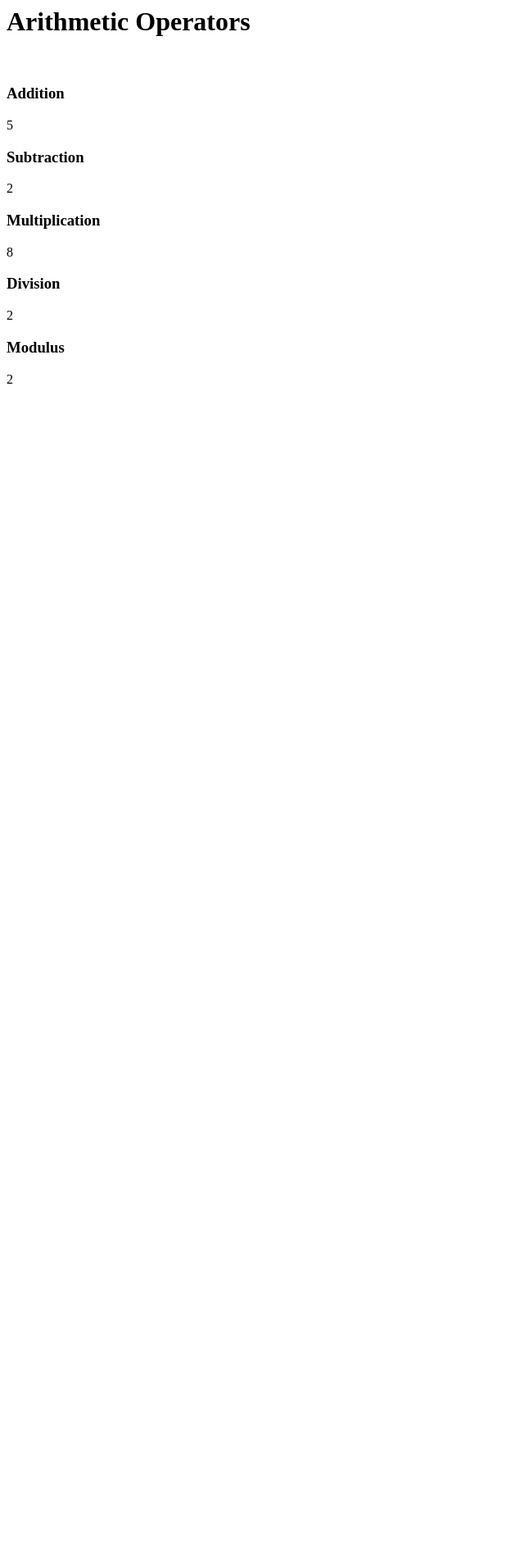
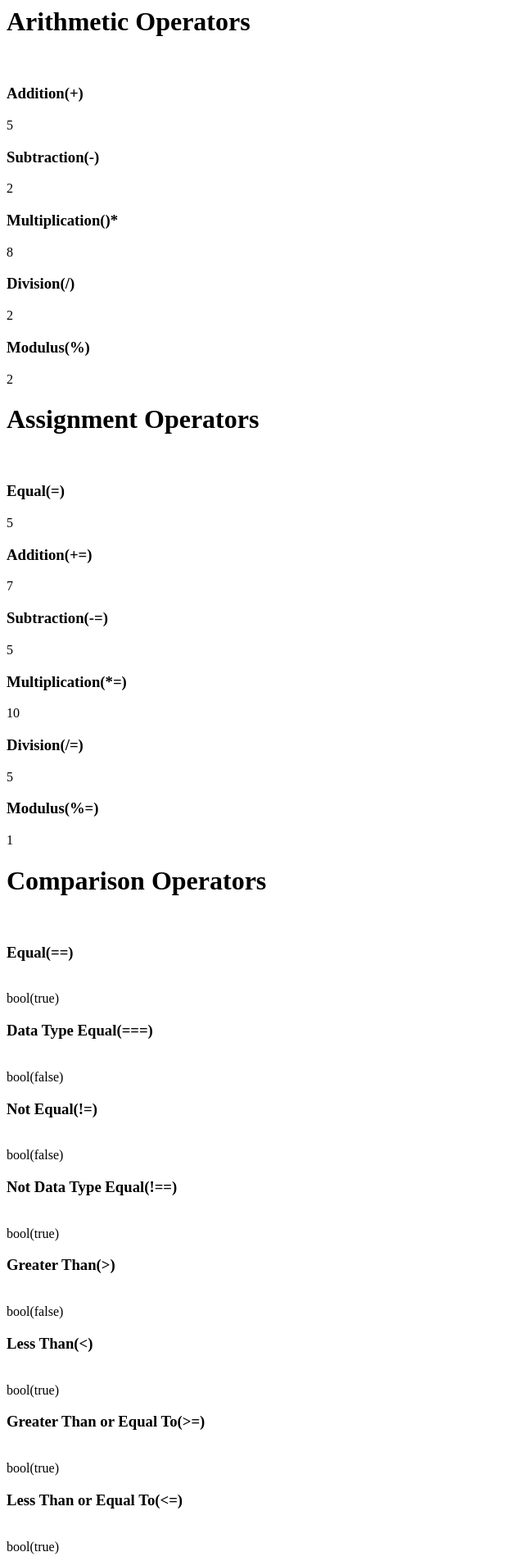
Before and after one commit to WPThemeSmith/php_class_1, a PHP site: the page made by operators_&_expressions.php in a window 1280 px wide. Shown: the whole page at 82% size, without its empty margins (0-640 px from the left). Before the commit the page ends 468 px from the top, so only its background shows below. Run offline with PHP 8.4, Linux system fonts and the light colour scheme.

Commit message:
Comparison Operators

```diff
--- a/operators_&_expressions.php
+++ b/operators_&_expressions.php
@@ -9,17 +9,82 @@ $five= 5;
 
 echo "<h1>Arithmetic Operators</h1>";
 echo "<br>";
-echo "<h3>Addition</h3>";
+echo "<h3>Addition(+)</h3>";
 echo $two+$three;   //Output: 5
 echo "<br>";
-echo "<h3>Subtraction</h3>";
+echo "<h3>Subtraction(-)</h3>";
 echo $four-$two;    //Output: 2
 echo "<br>";
-echo "<h3>Multiplication</h3>";
+echo "<h3>Multiplication()*</h3>";
 echo $two*$four;    //Output: 8
 echo "<br>";
-echo "<h3>Division</h3>";
+echo "<h3>Division(/)</h3>";
 echo $four/$two;    //Output: 2
 echo "<br>";
-echo "<h3>Modulus</h3>";
+echo "<h3>Modulus(%)</h3>";
 echo $five%$three;  //Output: 2
+
+echo "<br>";
+
+//Assignment Operators
+
+echo "<h1>Assignment Operators</h1>";
+echo "<br>";
+echo "<h3>Equal(=)</h3>";
+echo $a=5;  //Output: 5
+echo "<br>";
+echo "<h3>Addition(+=)</h3>";
+echo $a+=2; //Output: 7
+echo "<br>";
+echo "<h3>Subtraction(-=)</h3>";
+echo $a-=2; //Output: 5
+echo "<br>";
+echo "<h3>Multiplication(*=)</h3>";
+echo $a*=2; //Output: 10
+echo "<br>";
+echo "<h3>Division(/=)</h3>";
+echo $a/=2; //Output: 5
+echo "<br>";
+echo "<h3>Modulus(%=)</h3>";
+echo $a%=2; //Output: 1
+
+echo "<br>";
+
+//Comparison Operators
+$b=4;
+$c="4";
+$d=5;
+
+echo "<h1>Comparison Operators</h1>";
+echo "<br>";
+echo "<h3>Equal(==)</h3>";
+echo "<br>";
+var_dump($b==$c);  //Output: true
+echo "<br>";
+echo "<h3>Data Type Equal(===)</h3>";
+echo "<br>";
+var_dump($b===$c); //Output: False
+echo "<br>";
+echo "<h3>Not Equal(!=)</h3>";
+echo "<br>";
+var_dump($b!=$c);   //Output: False
+echo "<br>";
+echo "<h3>Not Data Type Equal(!==)</h3>";
+echo "<br>";
+var_dump($b!==$c);   //Output: True
+echo "<br>";
+echo "<h3>Greater Than(>)</h3>";
+echo "<br>";
+var_dump($b>$d);    //Output: False
+echo "<br>";
+echo "<h3>Less Than(<)</h3>";
+echo "<br>";
+var_dump($b<$d);    //Output: True
+echo "<br>";
+echo "<h3>Greater Than or Equal To(>=)</h3>";
+echo "<br>";
+var_dump($b>=$c);   //Output: True
+echo "<br>";
+echo "<h3>Less Than or Equal To(<=)</h3>";
+echo "<br>";
+var_dump($b<=$c);   //Output: True
```
